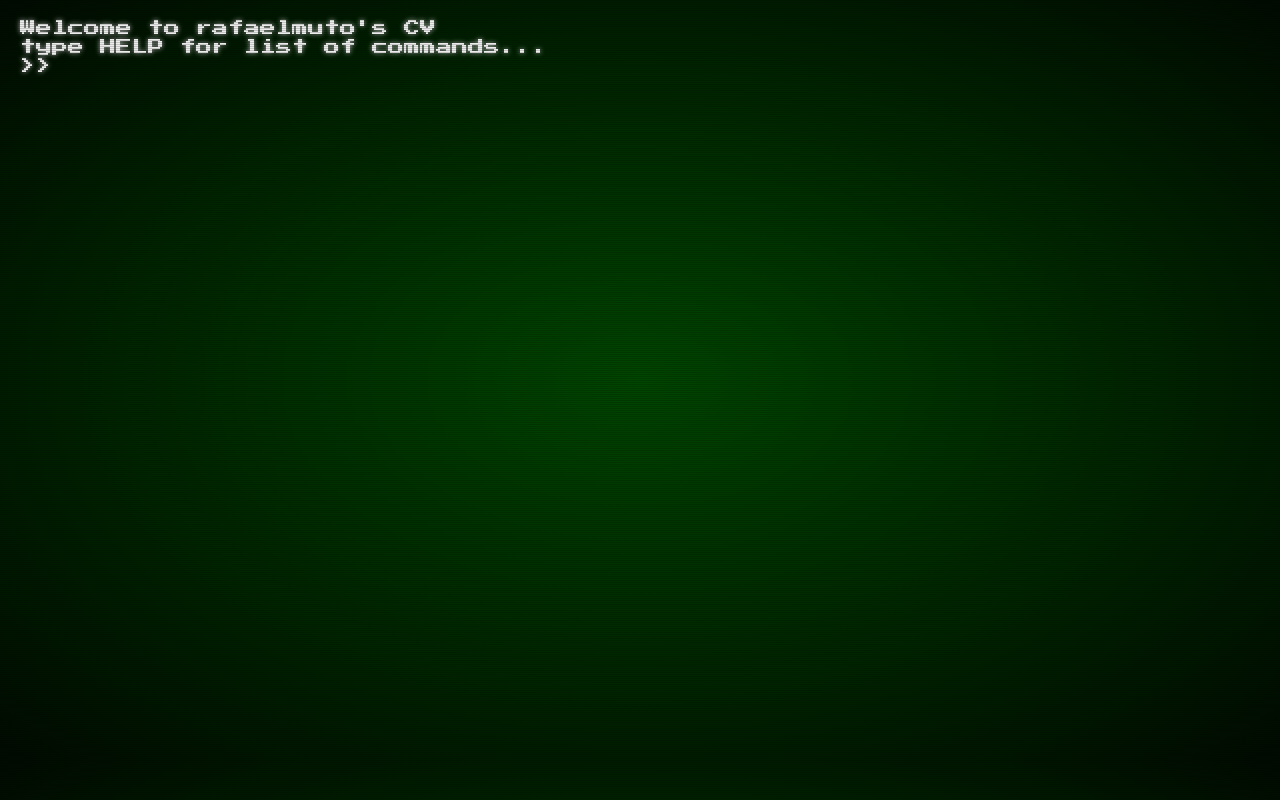
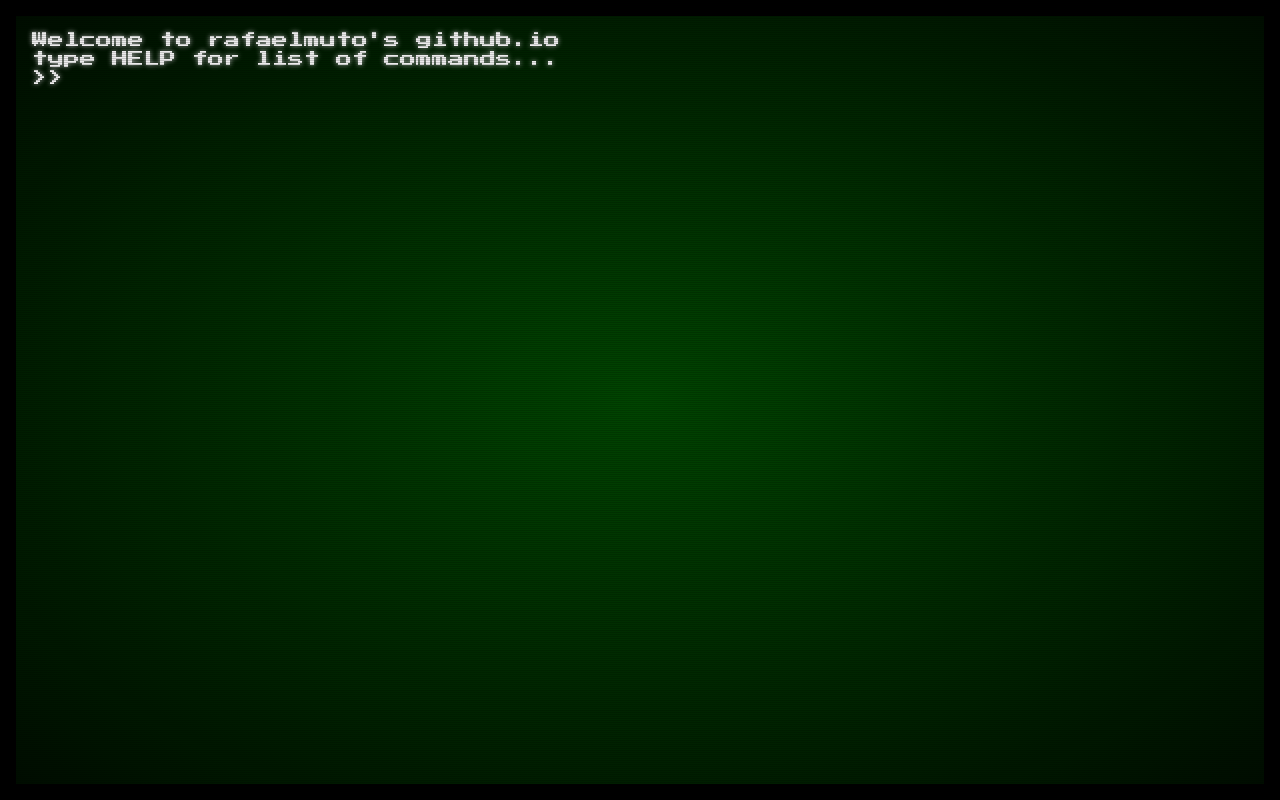
Before and after one commit to rafaelmuto/rafaelmuto.github.io, a plain HTML site: page index.html in a window 1280 px wide. Drawn offline with Linux system fonts and the light colour scheme.

Commit message:
border added

```diff
--- a/CSS/console.css
+++ b/CSS/console.css
@@ -1,22 +1,22 @@
 :root {
   --cmd_line_height: 1em;
-  --color_bg: #000000;
   --color_txt: #ffffff;
 }
 
 * {
   margin: 0;
   padding: 0;
+  box-sizing: border-box;
   font-family: 'Press Start 2P', monospace;
   /* font-family: 'Major Mono Display', monospace; */
   /* font-family: monospace; */
 }
 
 body {
-  margin: 20px;
+  /* margin: 20px; */
   background-color: black;
   background-image: radial-gradient(rgba(0, 150, 0, 0.5), black 120%);
-  height: 90vh;
+  height: 100vh;
   color: var(--color_txt);
   text-shadow: 0 0 5px #C8C8C8;
 }
@@ -30,6 +30,21 @@
   height: 100vh;
   background: repeating-linear-gradient(rgba(0, 0, 0, 0.3), transparent 2px);
   z-index: 100;
+}
+
+.overlay {
+  /* background-color: black; */
+  height: 100%;
+  width: 100%;
+  z-index: 101;
+  position: fixed;
+  border: 1em solid black;
+  /* border-radius: 10% / 5%; */
+}
+
+
+.container {
+  padding: 2em;
 }
 
 .input {
--- a/index.html
+++ b/index.html
@@ -3,18 +3,23 @@
 
 <head>
   <meta charset="utf-8">
-  <title>curriculum vitae for rafaelmuto</title>
+  <title>rafaelmuto.githug.io</title>
   <link rel="stylesheet" href="CSS/console.css">
   <link href="https://fonts.googleapis.com/css?family=Major+Mono+Display|Press+Start+2P" rel="stylesheet">
 </head>
 
 <body OnLoad="document.getElementById('cmd_line').focus();">
-  <div id="print" class="print">
-    <p>Welcome to rafaelmuto's CV</p>
-    <p>type HELP for list of commands...</p>
+  <div class="overlay">
+    <div class="tv"></div>
   </div>
-  <div class="input" id="input">
-    <label for="cmd_line">>></label><input id="cmd_line" type="text" name="cmd_line" value="" autofocus>
+  <div class="container">
+    <div id="print" class="print">
+      <p>Welcome to rafaelmuto's github.io</p>
+      <p>type HELP for list of commands...</p>
+    </div>
+    <div class="input" id="input">
+      <label for="cmd_line">>></label><input id="cmd_line" type="text" name="cmd_line" value="" autofocus>
+    </div>
   </div>
 </body>
 <script type="text/javascript" src="JS/console.js"></script>
```
